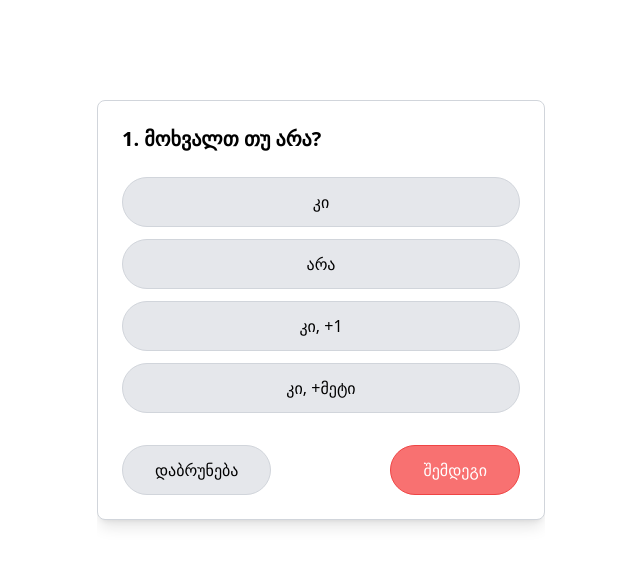
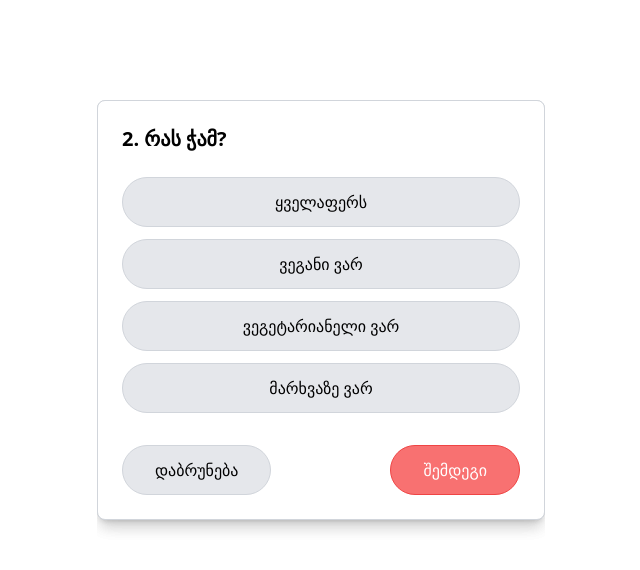
Before and after one commit to shkippppper/gazapkhulze, a Nuxt app: page / in a window 1280 px wide. Both pictures are taken after a click on the button "შემდეგი". Shown: the top 570 px of the page, without its empty margins (319-959 px from the left). Built offline with nearby package versions, Linux system fonts and the light colour scheme.

Commit message:
Fixed texts

```diff
--- a/components/RsvpForm.vue
+++ b/components/RsvpForm.vue
@@ -7,10 +7,10 @@
             :style="{ transform: `translateX(${currentStep === 0 ? '0' : '-100%'})`, opacity: currentStep === 0 ? '1' : '0' }"
         >
             <div class="flex flex-col items-center text-center">
-                <h1 class="text-2xl font-bold mb-4 text-black">ვეპატიჟები</h1>
-                <p class="mb-2 text-black">ვაჟაფშაველაზე ვაჟაფშაველაზე</p>
-                <p class="mb-2 text-black">15 აპრილი, 19:00 საათი</p>
-                <p class="mb-6 text-black">ვაჟაფშაველას ქუჩა №30</p>
+                <h1 class="text-2xl font-bold mb-4 text-black">გეპატიჟები</h1>
+                <p class="mb-2 text-black">გაზაფხულზე გაზაფხულზე</p>
+                <p class="mb-2 text-black">15 აპრილი, 20:00 საათი</p>
+                <p class="mb-6 text-black">გაზაფხულის ქუჩა №30</p>
 
                 <img src="/mascot.png" alt="Mascot" class="w-48 h-auto mb-8" />
 
@@ -29,7 +29,7 @@
             :style="{ transform: `translateX(${currentStep === 1 ? '0' : currentStep < 1 ? '100%' : '-100%'})`, opacity: currentStep === 1 ? '1' : '0' }"
         >
             <div class="flex flex-col">
-                <h2 class="text-xl font-bold mb-6 text-black">1. მოხვალთ თუ არა?</h2>
+                <h2 class="text-xl font-bold mb-6 text-black">1. მოდიხართ თუ არა?</h2>
 
                 <div class="space-y-3 mb-8">
                     <button
@@ -80,13 +80,70 @@
             </div>
         </div>
 
+        <!-- Step 2: Food preference -->
+        <div
+            class="absolute w-full bg-white rounded-lg shadow-lg transition-all duration-500 p-6 text-black border border-gray-300"
+            :style="{ transform: `translateX(${currentStep === 1 ? '0' : currentStep < 1 ? '100%' : '-100%'})`, opacity: currentStep === 1 ? '1' : '0' }"
+        >
+            <div class="flex flex-col">
+                <h2 class="text-xl font-bold mb-6 text-black">2. რას ჭამ?</h2>
+
+                <div class="space-y-3 mb-8">
+                    <button
+                        @click="selectOption('food', 'ყველაფერს')"
+                        class="w-full py-3 rounded-full font-medium text-center transition-colors border"
+                        :class="form.food === 'ყველაფერს' ? 'bg-red-400 text-white border-red-500' : 'bg-gray-200 text-black border-gray-300'"
+                    >
+                        ყველაფერს
+                    </button>
+                    <button
+                        @click="selectOption('food', 'ვეგანი ვარ')"
+                        class="w-full py-3 rounded-full font-medium text-center transition-colors border"
+                        :class="form.food === 'ვეგანი ვარ' ? 'bg-red-400 text-white border-red-500' : 'bg-gray-200 text-black border-gray-300'"
+                    >
+                        ვეგანი ვარ
+                    </button>
+                    <button
+                        @click="selectOption('food', 'ვეგეტარიანელი ვარ')"
+                        class="w-full py-3 rounded-full font-medium text-center transition-colors border"
+                        :class="form.food === 'ვეგეტარიანელი ვარ' ? 'bg-red-400 text-white border-red-500' : 'bg-gray-200 text-black border-gray-300'"
+                    >
+                        ვეგეტარიანელი ვარ
+                    </button>
+                    <button
+                        @click="selectOption('food', 'მარხვაზე ვარ')"
+                        class="w-full py-3 rounded-full font-medium text-center transition-colors border"
+                        :class="form.food === 'მარხვაზე ვარ' ? 'bg-red-400 text-white border-red-500' : 'bg-gray-200 text-black border-gray-300'"
+                    >
+                        მარხვაზე ვარ
+                    </button>
+                </div>
+
+                <div class="flex justify-between">
+                    <button
+                        @click="prevStep"
+                        class="px-8 py-3 bg-gray-200 text-black rounded-full font-medium hover:bg-gray-300 transition-colors border border-gray-300"
+                    >
+                        დაბრუნება
+                    </button>
+                    <button
+                        @click="nextStep"
+                        class="px-8 py-3 bg-red-400 text-white rounded-full font-medium hover:bg-red-500 transition-colors border border-red-500"
+                        :disabled="!form.coming"
+                    >
+                        შემდეგი
+                    </button>
+                </div>
+            </div>
+        </div>
+
         <!-- Step 3: Drink Preference -->
         <div
             class="absolute w-full bg-white rounded-lg shadow-lg transition-all duration-500 p-6 text-black border border-gray-300"
             :style="{ transform: `translateX(${currentStep === 2 ? '0' : currentStep < 2 ? '100%' : '-100%'})`, opacity: currentStep === 2 ? '1' : '0' }"
         >
             <div class="flex flex-col">
-                <h2 class="text-xl font-bold mb-6 text-black">3. რას სვამ?</h2>
+                <h2 class="text-xl font-bold mb-6 text-black">3. რას დალევ?</h2>
 
                 <div class="space-y-3 mb-8">
                     <button
@@ -104,18 +161,32 @@
                         ლუდი
                     </button>
                     <button
-                        @click="selectOption('drink', 'არაალკოჰოლური')"
+                        @click="selectOption('drink', 'არაყი')"
                         class="w-full py-3 rounded-full font-medium text-center transition-colors border"
-                        :class="form.drink === 'არაალკოჰოლური' ? 'bg-red-400 text-white border-red-500' : 'bg-gray-200 text-black border-gray-300'"
+                        :class="form.drink === 'არაყი' ? 'bg-red-400 text-white border-red-500' : 'bg-gray-200 text-black border-gray-300'"
                     >
-                        არაალკოჰოლური
+                        არაყი
                     </button>
                     <button
-                        @click="selectOption('drink', 'არაფერი')"
+                        @click="selectOption('drink', 'არ ვსვავ')"
                         class="w-full py-3 rounded-full font-medium text-center transition-colors border"
-                        :class="form.drink === 'არაფერი' ? 'bg-red-400 text-white border-red-500' : 'bg-gray-200 text-black border-gray-300'"
+                        :class="form.drink === 'არ ვსვავ' ? 'bg-red-400 text-white border-red-500' : 'bg-gray-200 text-black border-gray-300'"
                     >
-                        არაფერი
+                        არ ვსვავ
+                    </button>
+                    <button
+                        @click="selectOption('drink', 'სხვა')"
+                        class="w-full py-3 rounded-full font-medium text-center transition-colors border"
+                        :class="form.drink === 'სხვა' ? 'bg-red-400 text-white border-red-500' : 'bg-gray-200 text-black border-gray-300'"
+                    >
+                        სხვა
+                    </button>
+                    <button
+                        @click="selectOption('drink', 'ჩემით მოვიტან')"
+                        class="w-full py-3 rounded-full font-medium text-center transition-colors border"
+                        :class="form.drink === 'ჩემით მოვიტან' ? 'bg-red-400 text-white border-red-500' : 'bg-gray-200 text-black border-gray-300'"
+                    >
+                        ჩემით მოვიტან
                     </button>
                 </div>
 
@@ -143,15 +214,15 @@
             :style="{ transform: `translateX(${currentStep === 3 ? '0' : currentStep < 3 ? '100%' : '-100%'})`, opacity: currentStep === 3 ? '1' : '0' }"
         >
             <div class="flex flex-col">
-                <h2 class="text-xl font-bold mb-6 text-black">4. რა მუსიკა გიყვარს?</h2>
+                <h2 class="text-xl font-bold mb-6 text-black">4. მუსიკა?</h2>
 
                 <div class="space-y-3 mb-8">
                     <button
-                        @click="selectOption('music', 'როკი')"
+                        @click="selectOption('music', 'ქართულები და ჩქარები')"
                         class="w-full py-3 rounded-full font-medium text-center transition-colors border"
-                        :class="form.music === 'როკი' ? 'bg-red-400 text-white border-red-500' : 'bg-gray-200 text-black border-gray-300'"
+                        :class="form.music === 'ქართულები და ჩქარები' ? 'bg-red-400 text-white border-red-500' : 'bg-gray-200 text-black border-gray-300'"
                     >
-                        როკი
+                        ქართულები და ჩქარები
                     </button>
                     <button
                         @click="selectOption('music', 'პოპი')"
@@ -161,18 +232,32 @@
                         პოპი
                     </button>
                     <button
-                        @click="selectOption('music', 'ქართული')"
+                        @click="selectOption('music', 'ჰაუსი')"
                         class="w-full py-3 rounded-full font-medium text-center transition-colors border"
-                        :class="form.music === 'ქართული' ? 'bg-red-400 text-white border-red-500' : 'bg-gray-200 text-black border-gray-300'"
+                        :class="form.music === 'ჰაუსი' ? 'bg-red-400 text-white border-red-500' : 'bg-gray-200 text-black border-gray-300'"
                     >
-                        ქართული
+                        ჰაუსი
                     </button>
                     <button
-                        @click="selectOption('music', 'ელექტრონული')"
+                        @click="selectOption('music', 'კლასიკა')"
                         class="w-full py-3 rounded-full font-medium text-center transition-colors border"
-                        :class="form.music === 'ელექტრონული' ? 'bg-red-400 text-white border-red-500' : 'bg-gray-200 text-black border-gray-300'"
+                        :class="form.music === 'კლასიკა' ? 'bg-red-400 text-white border-red-500' : 'bg-gray-200 text-black border-gray-300'"
                     >
-                        ელექტრონული
+                        კლასიკა
+                    </button>
+                    <button
+                        @click="selectOption('music', 'რეპი')"
+                        class="w-full py-3 rounded-full font-medium text-center transition-colors border"
+                        :class="form.music === 'რეპი' ? 'bg-red-400 text-white border-red-500' : 'bg-gray-200 text-black border-gray-300'"
+                    >
+                        რეპი
+                    </button>
+                    <button
+                        @click="selectOption('music', 'სულერთია')"
+                        class="w-full py-3 rounded-full font-medium text-center transition-colors border"
+                        :class="form.music === 'სულერთია' ? 'bg-red-400 text-white border-red-500' : 'bg-gray-200 text-black border-gray-300'"
+                    >
+                        სულერთია
                     </button>
                 </div>
 
@@ -200,14 +285,14 @@
             :style="{ transform: `translateX(${currentStep === 4 ? '0' : currentStep < 4 ? '100%' : '-100%'})`, opacity: currentStep === 4 ? '1' : '0' }"
         >
             <div class="flex flex-col">
-                <h2 class="text-xl font-bold mb-6 text-black">5. დამატებითი ინფორმაცია</h2>
+                <h2 class="text-xl font-bold mb-6 text-black">5. შეკვეთა დიჯეისთან მთვრალზე</h2>
 
                 <div class="mb-8">
             <textarea
                 v-model="form.extra"
                 class="w-full p-4 border border-gray-300 rounded-lg text-black bg-white"
                 rows="5"
-                placeholder="შეიყვანეთ ნებისმიერი დამატებითი ინფორმაცია..."
+                placeholder="შეიყვანეთ მუსიკის ლინკი/სახელი"
             ></textarea>
                 </div>
 
@@ -223,7 +308,7 @@
                         class="px-8 py-3 bg-red-400 text-white rounded-full font-medium hover:bg-red-500 transition-colors border border-red-500"
                         :disabled="isSubmitting"
                     >
-                        {{ isSubmitting ? 'გაგზავნა...' : 'გაგზავნა' }}
+                        {{ isSubmitting ? 'შენახვა...' : 'შენახვა' }}
                     </button>
                 </div>
             </div>
@@ -235,18 +320,32 @@
             :style="{ transform: `translateX(${currentStep === 5 ? '0' : '100%'})`, opacity: currentStep === 5 ? '1' : '0' }"
         >
             <div class="flex flex-col items-center text-center">
-                <h1 class="text-2xl font-bold mb-4 text-black">რეგისტრაცია!</h1>
+                <h1 class="text-2xl font-bold mb-4 text-black">რეკომენდაცია!</h1>
 
                 <img src="/mascot-head.png" alt="Mascot Head" class="w-48 h-auto mb-4" />
 
-                <p class="mb-8 text-lg text-black">შემდეგ დღეს აიღე Dayoff-ი!</p>
+                <p class="mb-8 text-lg text-black">შემდეგ დღეს აიღეთ Dayoff-ი!</p>
 
                 <button
                     @click="resetForm"
                     class="w-full py-3 bg-gray-200 text-black rounded-full font-medium hover:bg-gray-300 transition-colors"
                 >
-                    მთავარი გვერდზება
+                    შემდეგი
                 </button>
+            </div>
+        </div>
+
+        <!-- Last step: Finish -->
+        <div
+            class="absolute w-full bg-white rounded-lg shadow-lg transition-all duration-500 p-6 text-black border border-gray-300"
+            :style="{ transform: `translateX(${currentStep === 6 ? '0' : '-100%'})`, opacity: currentStep === 0 ? '1' : '0' }"
+        >
+            <div class="flex flex-col items-center text-center">
+                <h1 class="text-2xl font-bold mb-4 text-black">გელოდები</h1>
+                <p class="mb-2 text-black">15 აპრილი, 20:00 საათი</p>
+                <p class="mb-6 text-black">გაზაფხულის ქუჩა №30</p>
+
+                <img src="/mascot-smile.png" alt="Mascot" class="w-60 h-auto mb-8" />
             </div>
         </div>
     </div>
```
Also changed, not shown: public/mascot-smile.png (added).
